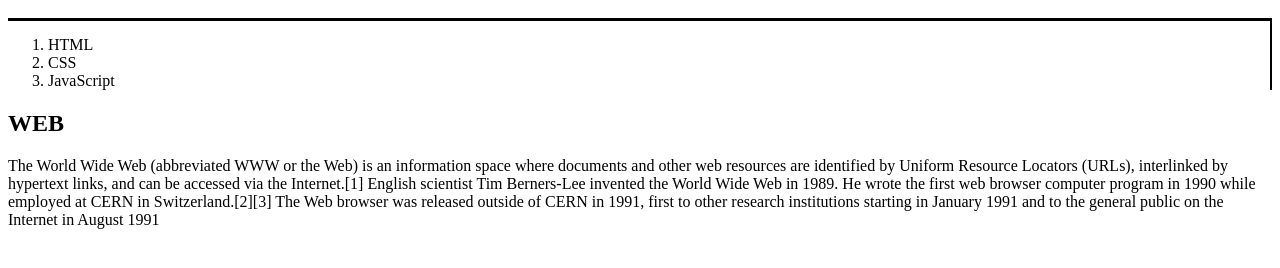
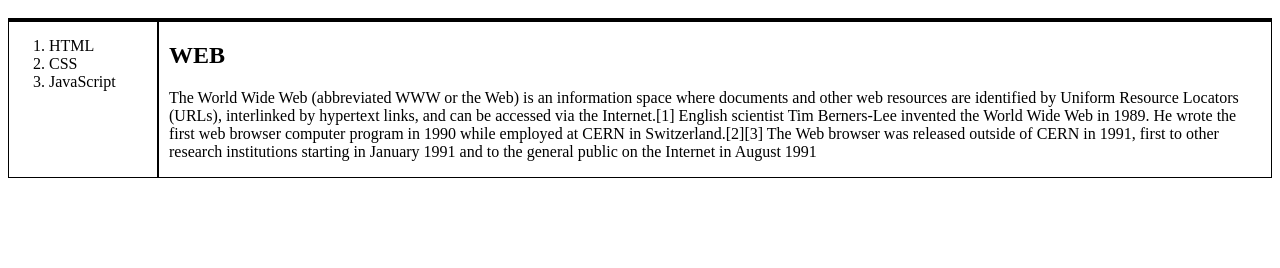
Before and after one commit to Akuby/Saenghwal, a plain HTML site: page index.html in a window 1280 px wide. Shown: the part 84-352 px from the top of the page. Drawn offline with Linux system fonts and the light colour scheme.

Commit message:
css 변경+

```diff
--- a/index.html
+++ b/index.html
@@ -11,11 +11,13 @@
   <h1>
     <a href="index.html">WEB</a>
   </h1>
+  <section>
     <ol>
       <li><a href="1.html">HTML</a></li>
       <li><a href="2.html">CSS</a></li>
       <li><a href="3.html">JavaScript</a></li>
     </ol>
+    <article>
       <h2>WEB</h2>
       <p>The World Wide Web (abbreviated WWW or the Web) is an information
         space where documents and other web resources are identified by
@@ -27,5 +29,7 @@
         CERN in 1991, first to other research institutions starting in
         January 1991 and to the general public on the Internet in August
         1991</p>
+    </article>
+  </section>
 </body>
 </html>
```
Lines whose indentation alone changed are shown as unchanged.
